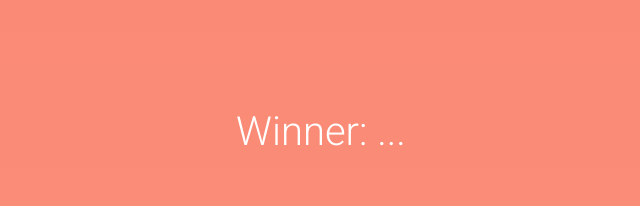
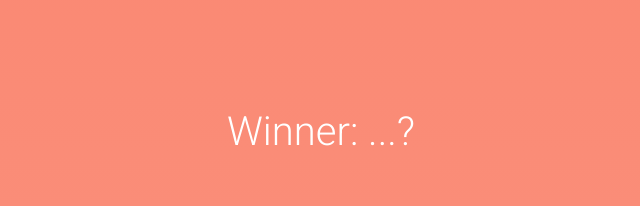
Before and after one commit to vjindal0112/uclastudybuddies, a React (Create React App) app: page /Raffle in a window 1280 px wide. Shown: the part 248-454 px from the top of the page, without its empty margins (319-959 px from the left). Built offline with nearby package versions, Linux system fonts and the light colour scheme.

Commit message:
changed wording

```diff
--- a/src/pages/Raffle.js
+++ b/src/pages/Raffle.js
@@ -28,7 +28,7 @@ const Raffle = () => {
       <Header title="Raffle" />
       <div className="App" style={{ padding: "4px" }}>
         <br /> <br />
-        <h1>Winner: ...</h1>
+        <h1>Winner: ...?</h1>
         <br /> <br />
         <Texth4>
           The winner will be notified on December 24th here and via email!{" "}
```
